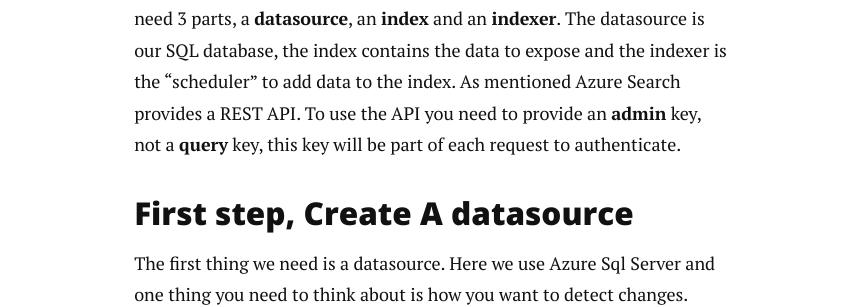
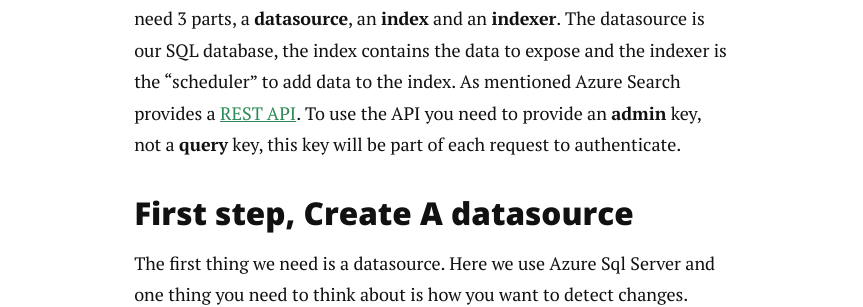
Before and after one commit to rasmuschristensen/rasmuschristensen.github.io, a Jekyll site: the page built from _posts/2016-11-21-Azure Search With Powershell.markdown, in a window 1280 px wide and 900 px high, scrolled down 656 px. Shown: the part 254-561 px from the top of the window, without its empty margins (208-1071 px from the left). Built offline with Jekyll 4.4.1, drawn with Linux system fonts in a browser that asks for light colours; nearby versions of some CDN libraries; comment, search, counter and statistics services are not loaded; part of the change alters nothing that is shown.

```diff
--- a/_posts/2016-11-21-Azure Search With Powershell.markdown
+++ b/_posts/2016-11-21-Azure Search With Powershell.markdown
@@ -11,7 +11,7 @@ date:   2016-11-21
 
 ### A basic Azure Search setup
 The scope for this post will be a setup where data from an Azure hosted SQL Database will be exposed by an Index in Azure Search. To do this we need 3 parts, a __datasource__, an __index__ and an __indexer__. The datasource is our SQL database, the index contains the data to expose and the indexer is the "scheduler" to add data to the index.
-As mentioned Azure Search provides a REST API. To use the API you need to provide an __admin__ key, not a __query__ key, this key will be part of each request to authenticate.
+As mentioned Azure Search provides a [REST API](https://docs.microsoft.com/en-us/rest/api/searchservice/?redirectedfrom=MSDN). To use the API you need to provide an __admin__ key, not a __query__ key, this key will be part of each request to authenticate.
 
 ### First step, Create A datasource
 The first thing we need is a datasource. Here we use Azure Sql Server and one thing you need to think about is how you want to detect changes. Azure Search support a soft-delete approach and "Sql Server Integrated Change Tracking policy". We'll use the latter to have items removed from the index, when they are removed from the SQL Server. You need to ensure this is enabled on the SQL Server __BEFORE__ you create the datasource in Azure Search.
```
Also changed, not shown: 1 other file.
